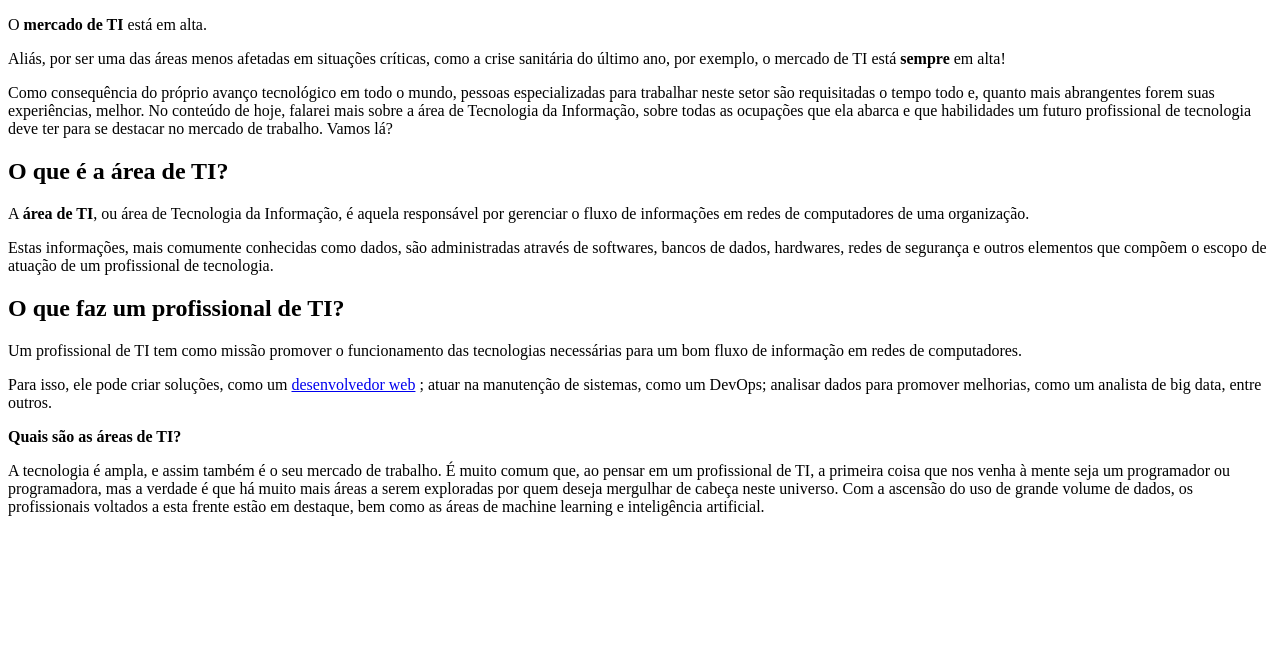
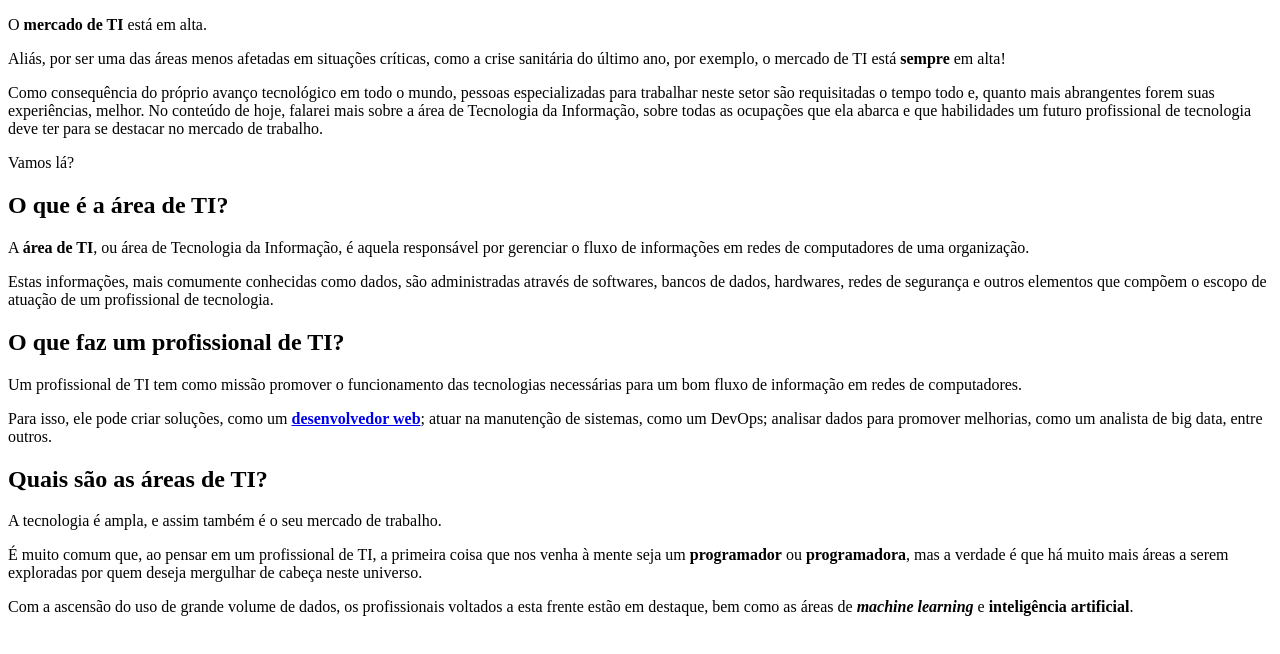
Before and after one commit to Luiza-Beatriz/atividade-marcando-textos-s1-06, a plain HTML site: page index.html in a window 1280 px wide. Drawn offline with Linux system fonts and the light colour scheme.

Commit message:
finalizado

```diff
--- a/index.html
+++ b/index.html
@@ -10,6 +10,10 @@
 
     <body>
 
+        <article>
+
+            <section>
+
                 <p>
                     O <strong>mercado de TI </strong> está em alta.
                 </p>
@@ -21,11 +25,18 @@
                 <p>
                     Como consequência do próprio avanço tecnológico em todo o mundo, pessoas especializadas para trabalhar neste setor são requisitadas o tempo todo e, quanto mais abrangentes forem suas experiências, melhor.
                     No conteúdo de hoje, falarei mais sobre a área de Tecnologia da Informação, sobre todas as ocupações que ela abarca e que habilidades um futuro profissional de tecnologia deve ter para se destacar no mercado de trabalho.
+                </p>
+
+                <p>
                     Vamos lá?
                 </p>
 
+            </section>
+
+            <section>
+
                 <h2>
-            O que é a área de TI?
+                    <strong>O que é a área de TI?</strong>
                 </h2>
 
                 <p>
@@ -36,6 +47,10 @@
                     Estas informações, mais comumente conhecidas como dados, são administradas através de softwares, bancos de dados, hardwares, redes de segurança e outros elementos que compõem o escopo de atuação de um profissional de tecnologia.
                 </p>
 
+            </section>
+
+            <section>
+
                 <h2>
                     <strong>O que faz um profissional de TI?</strong>
                 </h2>
@@ -45,15 +60,34 @@
                 </p>
 
                 <p>
-            Para isso, ele pode criar soluções, como um <a href="https://kenzie.com.br/blog/desenvolvimento-web/">desenvolvedor web</a> ; atuar na manutenção de sistemas, como um DevOps; analisar dados para promover melhorias, como um analista de big data, entre outros.
+                    Para isso, ele pode criar soluções, como um <strong><a href="https://kenzie.com.br/blog/desenvolvimento-web/">desenvolvedor web</a></strong>; atuar na manutenção de sistemas, como um DevOps; analisar dados para promover melhorias,
+                    como um analista de big data, entre outros.
+                </p>
+
+            </section>
+
+            <section>
+
+                <h2>
+                    <strong>Quais são as áreas de TI?</strong>
+                </h2>
+
+                <p>
+                    A tecnologia é ampla, e assim também é o seu mercado de trabalho.
                 </p>
 
                 <p>
-            <strong>Quais são as áreas de TI?</strong>
+                    É muito comum que, ao pensar em um profissional de TI, a primeira coisa que nos venha à mente seja um <strong>programador</strong> ou <strong>programadora</strong>, mas a verdade é que há muito mais áreas a serem exploradas por
+                    quem deseja mergulhar de cabeça neste universo.
                 </p>
-            A tecnologia é ampla, e assim também é o seu mercado de trabalho.
-            É muito comum que, ao pensar em um profissional de TI, a primeira coisa que nos venha à mente seja um programador ou programadora, mas a verdade é que há muito mais áreas a serem exploradas por quem deseja mergulhar de cabeça neste universo.
-            Com a ascensão do uso de grande volume de dados, os profissionais voltados a esta frente estão em destaque, bem como as áreas de machine learning e inteligência artificial.
+
+                <p>
+                    Com a ascensão do uso de grande volume de dados, os profissionais voltados a esta frente estão em destaque, bem como as áreas de <em><strong>machine learning</strong></em> e <strong>inteligência artificial</strong>.
+                </p>
+
+            </section>
+
+        </article>
 
     </body>
 
```
Lines whose indentation alone changed are shown as unchanged.
